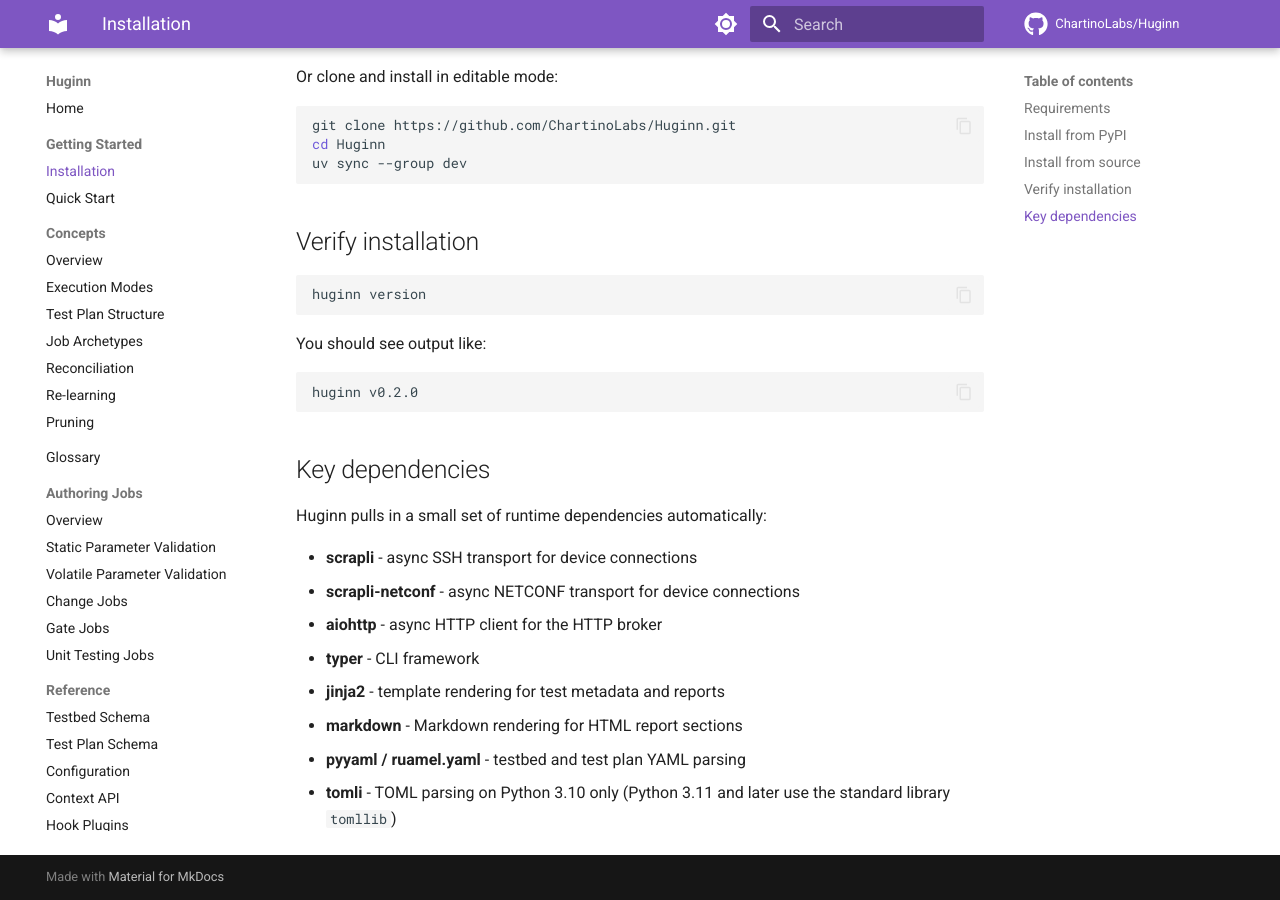
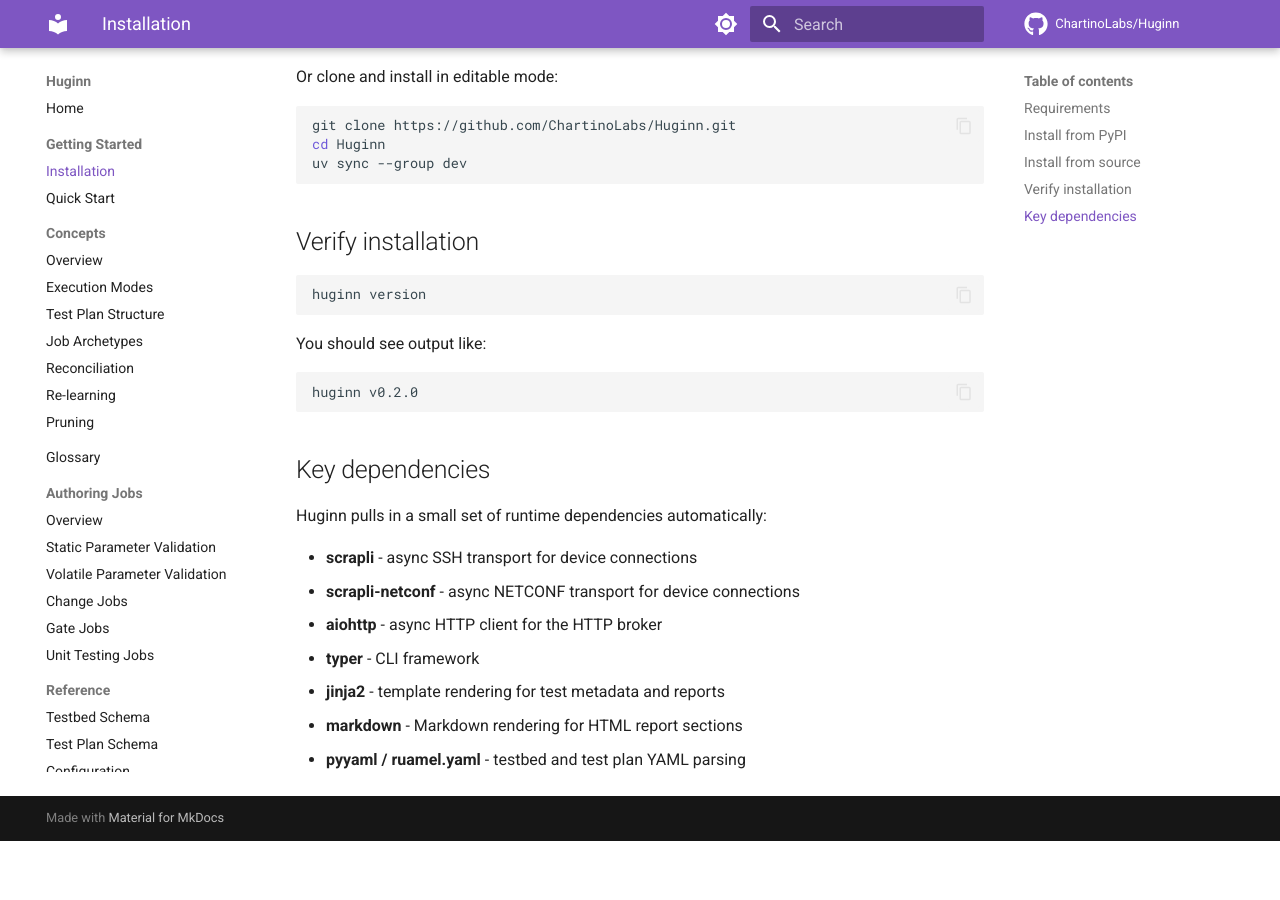
Before and after one commit to ChartinoLabs/Huginn, an MkDocs documentation site: the page built from docs/getting-started/installation.md, in a window 1280 px wide and 900 px high, scrolled down 643 px. Built offline with MkDocs 1.6.1 and Material for MkDocs 9.7.7, drawn with Linux system fonts in a browser that asks for light colours; comment, search, counter and statistics services are not loaded; after the commit the page ends 1484 px from its top, so only the background shows below that; some of the changed text lies outside the part shown.

Commit message:
build!: raise the minimum Python version to 3.11
Python 3.10 is past end of support, and typer 0.29 and pre-commit 4.7
need 3.11. Raise requires-python, drop the tomli dependency and the
StrEnum and tomllib fallbacks, drop 3.10 from the CI and release
matrices, and update the docs that named 3.10. Apply the pyupgrade
fixes ruff reports for a 3.11 target (datetime.UTC, builtin
TimeoutError).

Co-Authored-By: Claude Opus 5.5 <noreply@anthropic.com>

```diff
--- a/docs/getting-started/installation.md
+++ b/docs/getting-started/installation.md
@@ -2,7 +2,7 @@
 
 ## Requirements
 
-- Python 3.10 or later
+- Python 3.11 or later
 - Network devices reachable via SSH (or another supported transport)
 
 ## Install from PyPI
@@ -56,4 +56,3 @@ Huginn pulls in a small set of runtime dependencies automatically:
 - **jinja2** - template rendering for test metadata and reports
 - **markdown** - Markdown rendering for HTML report sections
 - **pyyaml / ruamel.yaml** - testbed and test plan YAML parsing
-- **tomli** - TOML parsing on Python 3.10 only (Python 3.11 and later use the standard library `tomllib`)
--- a/docs/reference/configuration.md
+++ b/docs/reference/configuration.md
@@ -243,7 +243,7 @@ huginn validate -t inventory/staging.yaml
 [project]
 name = "dc1-network-tests"
 version = "0.1.0"
-requires-python = ">=3.10"
+requires-python = ">=3.11"
 dependencies = [
     "huginn-framework",
 ]
--- a/docs/reference/package-jobs.md
+++ b/docs/reference/package-jobs.md
@@ -138,7 +138,7 @@ huginn-jobs-network/
 name = "huginn-jobs-network"
 version = "2.1.0"
 description = "Network validation jobs for Huginn"
-requires-python = ">=3.10"
+requires-python = ">=3.11"
 dependencies = [
     "huginn-framework>=0.2,<1",
     "muninn-parsers>=0.7",
--- a/pyproject.toml
+++ b/pyproject.toml
@@ -7,9 +7,8 @@ authors = [
     { name = "Christopher Hart", email = "christopherjhart95@gmail.com" },
     { name = "Andrea Testino", email = "aitestino@gmail.com"}
 ]
-requires-python = ">=3.10"
+requires-python = ">=3.11"
 dependencies = [
-    "tomli>=2.0.0; python_version < '3.11'",
     "typer>=0.16.0,<1.0.0",
     "aiohttp>=3.10.5,<4.0.0",
     "jinja2>=3.1.0,<4.0.0",
@@ -59,7 +58,6 @@ dev = [
     "pytest-asyncio==1.4.1",
     "pytest-cov==7.1.0",
     "ruff==0.17.3",
-    "tomli==2.4.1; python_version < '3.11'",
     "towncrier==26.9.0",
     "ty==0.0.95",
     "xenon==0.9.3",
```
Also changed, not shown: README.md (+2 -2 lines), docs/design/architecture.md (+1 -1 lines), docs/reference/context-api.md (+1 -1 lines), 8 other files.
